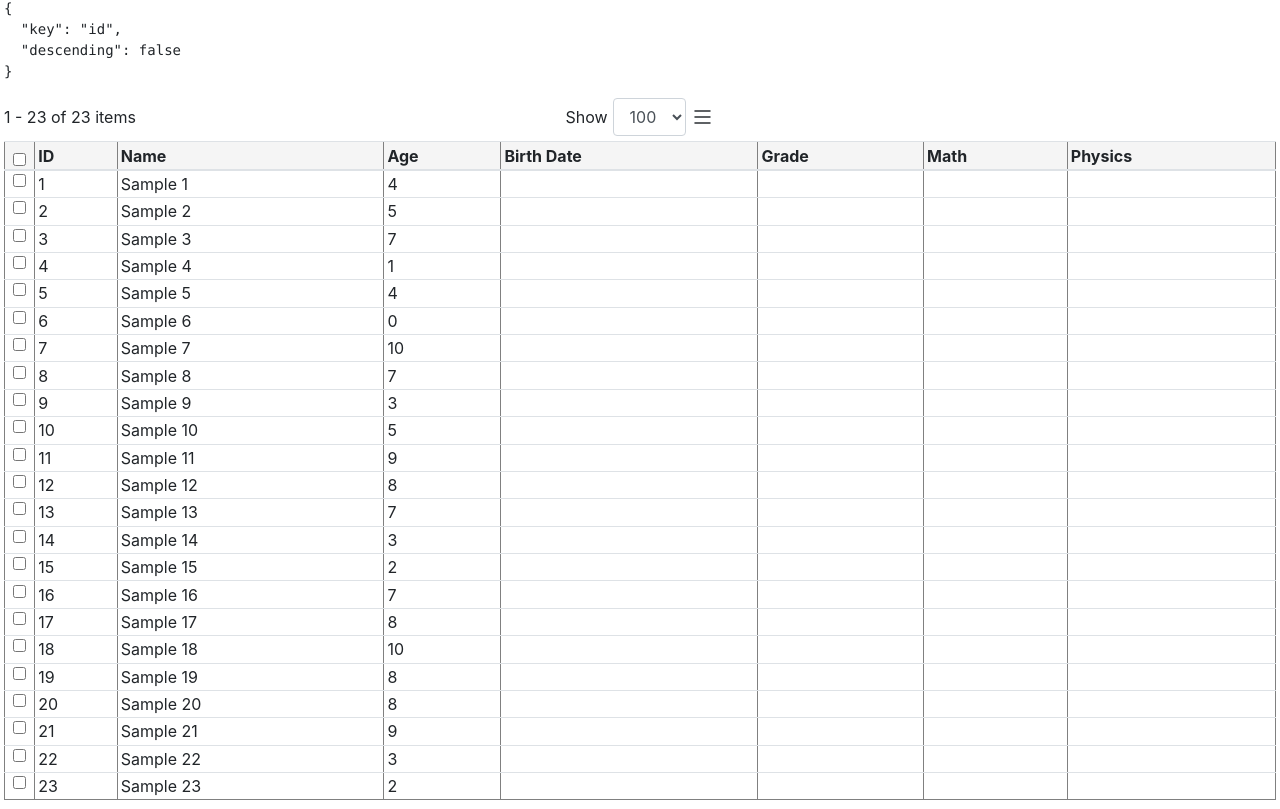
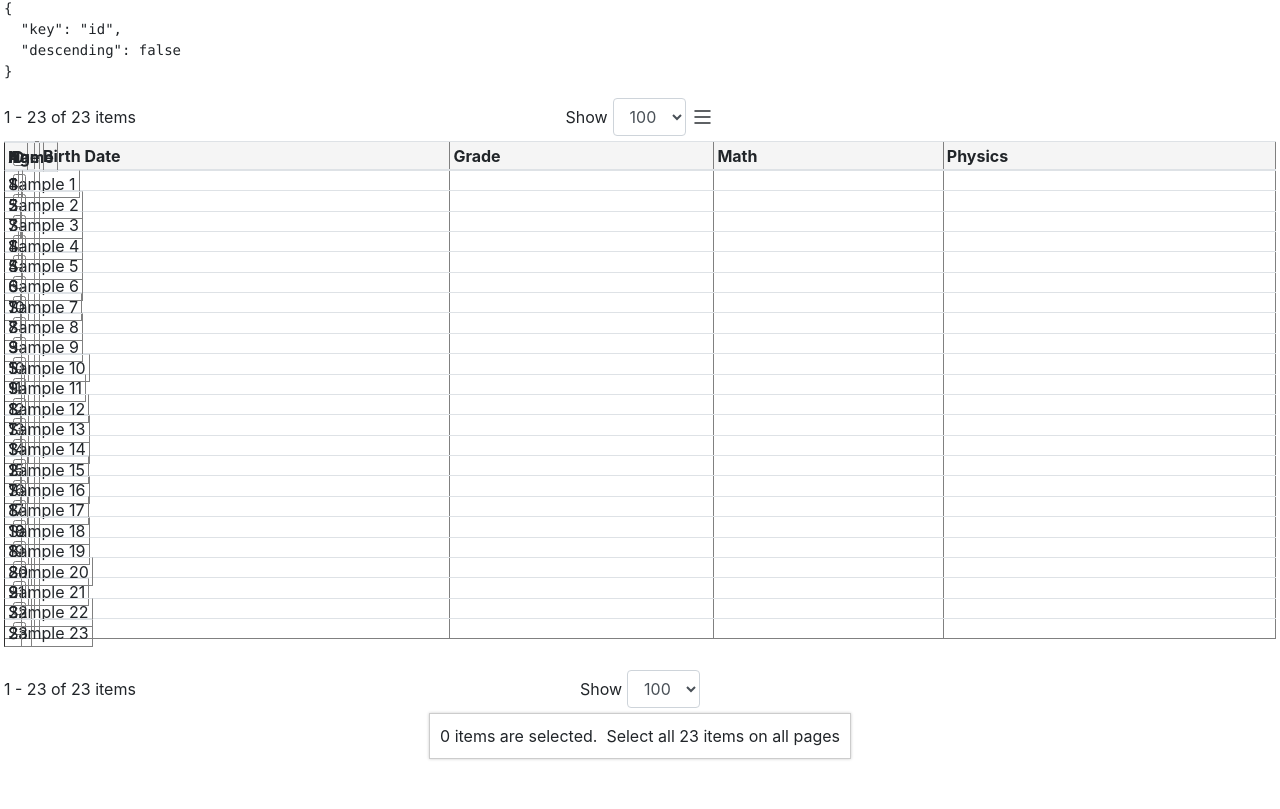
Before and after one commit to huymach91/hm-ngx-simple-table, an Angular app: page / in a window 1280 px wide. Shown: the part 1331-2140 px from the top of the page. Built offline with nearby package versions, Linux system fonts and the light colour scheme.

Commit message:
5 files modified

```diff
--- a/src/app/app.component.ts
+++ b/src/app/app.component.ts
@@ -60,14 +60,17 @@ export class AppComponent implements OnInit {
       {
         prop: 'id',
         title: 'ID',
+        fixed: true,
       },
       {
         prop: 'name',
         title: 'Name',
+        fixed: true,
       },
       {
         prop: 'age',
         title: 'Age',
+        fixed: true,
       },
       {
         prop: 'birthDate',
--- a/src/app/ngx-simple-table/ngx-fixed-column-table.component.html
+++ b/src/app/ngx-simple-table/ngx-fixed-column-table.component.html
@@ -178,7 +178,10 @@
                 </td>
 
                 <ng-container *ngFor="let column of config.columns">
-                  <td [hidden]="hideColumns[column.prop]">
+                  <td
+                    [hidden]="hideColumns[column.prop]"
+                    [ngClass]="{ 'fixed-column': column?.fixed }"
+                  >
                     {{ item[column.prop] }}
                   </td>
                 </ng-container>
--- a/src/app/ngx-simple-table/ngx-fixed-column-table.component.ts
+++ b/src/app/ngx-simple-table/ngx-fixed-column-table.component.ts
@@ -5,6 +5,7 @@ import {
   EventEmitter,
   HostListener,
   Input,
+  OnInit,
   Output,
   QueryList,
   ViewChild,
@@ -13,6 +14,7 @@ import {
 import { NgxFixedScrollbarComponent } from './ngx-fixed-scrollbar.component';
 import {
   INgxSimpleTableChecked,
+  INgxSimpleTableColumn,
   INgxSimpleTableConfig,
   INgxSimpleTableIcon,
 } from './ngx-simple-table.interface';
@@ -27,7 +29,7 @@ enum SORT_PARAM {
   templateUrl: './ngx-fixed-column-table.component.html',
   styleUrls: ['./ngx-simple-table.component.scss'],
 })
-export class NgxFixedColumnTableComponent implements AfterViewInit {
+export class NgxFixedColumnTableComponent implements OnInit, AfterViewInit {
   @Input() config: INgxSimpleTableConfig = {
     virtualScroll: false,
     tableClass: '',
@@ -86,6 +88,7 @@ export class NgxFixedColumnTableComponent implements AfterViewInit {
     width: 0,
     marginLeft: 0,
   };
+  private fixedColumns: number = 0;
 
   @ViewChildren('columnRef') columnRef: QueryList<ElementRef>;
   @ViewChild('fixedHeaderWrapperRef') fixedHeaderWrapperRef: ElementRef;
@@ -99,7 +102,16 @@ export class NgxFixedColumnTableComponent implements AfterViewInit {
 
   constructor() {}
 
-  ngAfterViewInit() {}
+  ngOnInit() {
+    this.fixedColumns = this.config.columns.filter(
+      (column: INgxSimpleTableColumn) => column?.fixed
+    ).length;
+    console.log(this.fixedColumns);
+  }
+
+  ngAfterViewInit() {
+    console.log(this.tableRef);
+  }
 
   @HostListener('document:click', ['$event'])
   public onDocumentClick(event: any) {
@@ -112,6 +124,7 @@ export class NgxFixedColumnTableComponent implements AfterViewInit {
 
   @HostListener('document:scroll', ['$event'])
   public onWindowScroll(event: any) {
+    if (!this.tableRef) return;
     const tableElement = this.tableRef.nativeElement as HTMLTableElement;
     // scrollbar wrapper
     const contentBottomEdge =
--- a/src/app/ngx-simple-table/ngx-simple-table.component.scss
+++ b/src/app/ngx-simple-table/ngx-simple-table.component.scss
@@ -136,6 +136,6 @@
 
 .fixed-column {
   left: 0;
-  position: absolute;
+  position: absolute !important;
   top: auto;
 }
--- a/src/app/ngx-simple-table/ngx-simple-table.component.ts
+++ b/src/app/ngx-simple-table/ngx-simple-table.component.ts
@@ -107,6 +107,7 @@ export class NgxSimpleTableComponent implements AfterViewInit {
 
   @HostListener('document:scroll', ['$event'])
   public onWindowScroll(event: any) {
+    if (!this.tableRef) return;
     const tableElement = this.tableRef.nativeElement as HTMLTableElement;
     // scrollbar wrapper
     const contentBottomEdge =
```
